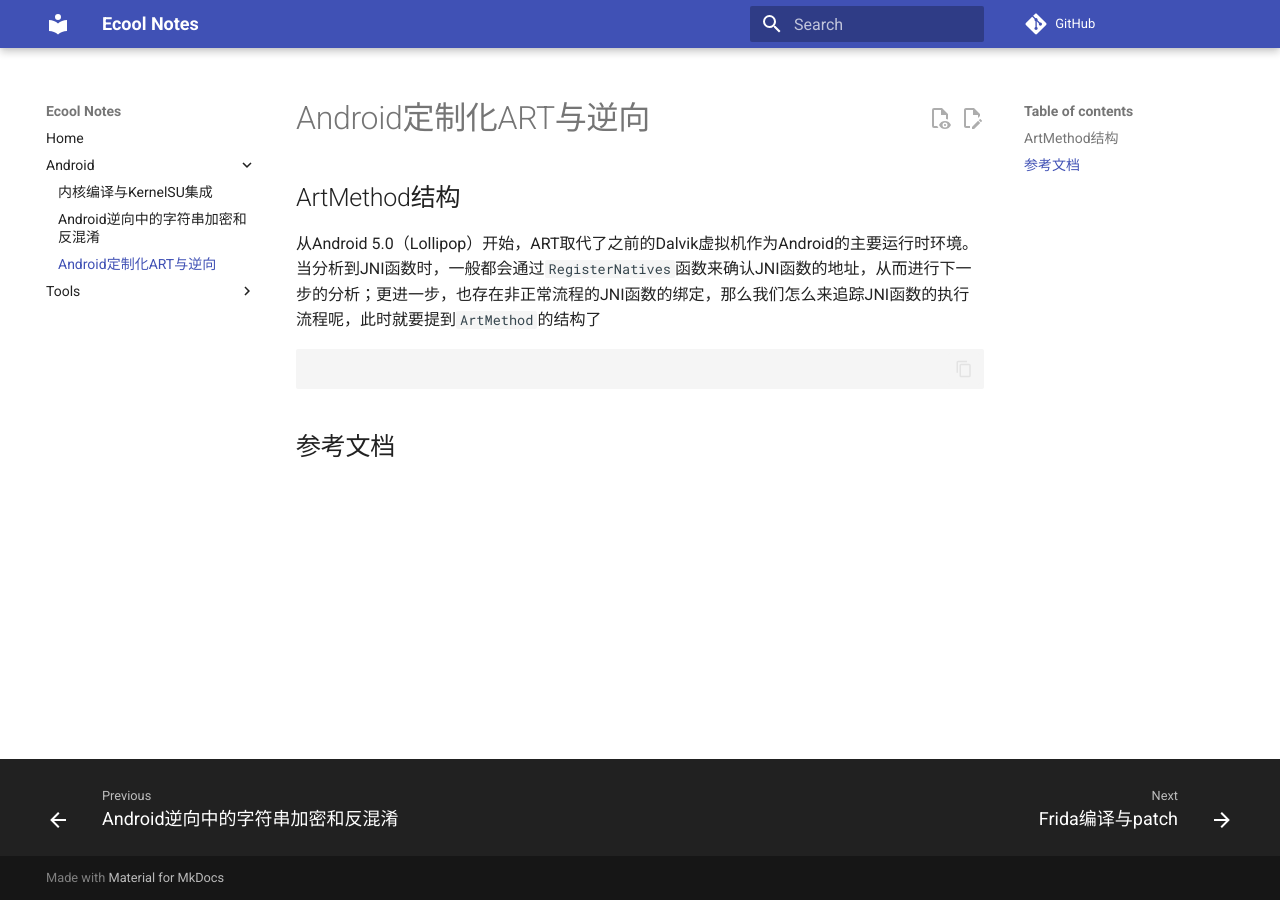
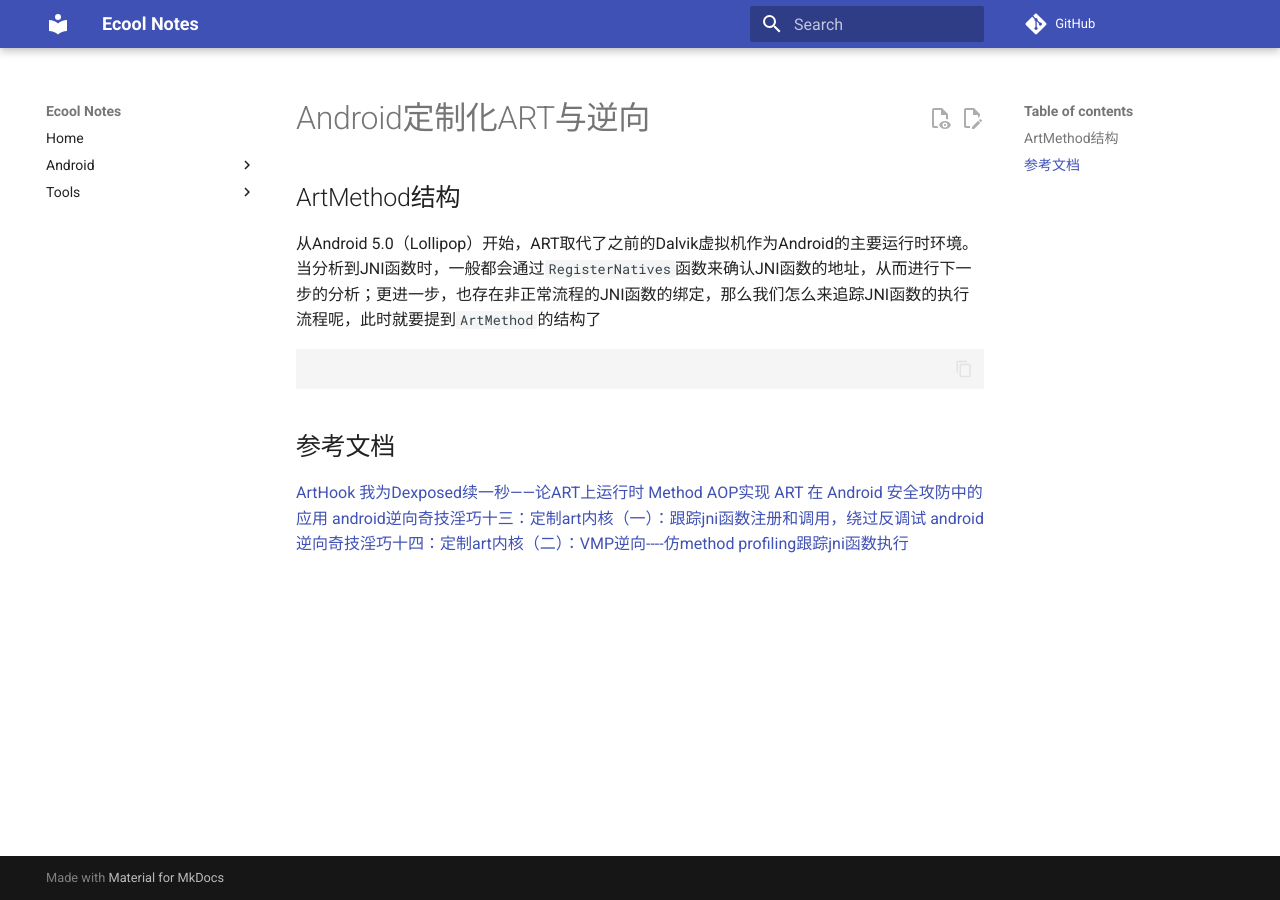
Before and after one commit to jygzyc/PersonalNotes, an MkDocs documentation site: the page built from docs/Android/Android定制化ART与逆向.md, in a window 1280 px wide. Built offline with MkDocs 1.6.1 and Material for MkDocs 9.7.7, drawn with Linux system fonts in a browser that asks for light colours; comment, search, counter and statistics services are not loaded.

Commit message:
temp remove art internal

```diff
--- a/docs/Android/Android定制化ART与逆向.md
+++ b/docs/Android/Android定制化ART与逆向.md
@@ -1,4 +1,6 @@
 # Android定制化ART与逆向
+
+>
 
 ## ArtMethod结构
 
@@ -10,4 +12,8 @@
 
 ## 参考文档
 
-[](https://www.cnblogs.com/theseventhson/p/14952092.html)
+[ArtHook](https://github.com/mar-v-in/ArtHook)
+[我为Dexposed续一秒——论ART上运行时 Method AOP实现 ](https://weishu.me/2017/11/23/dexposed-on-art/)
+[ART 在 Android 安全攻防中的应用](https://evilpan.com/2021/12/26/art-internal/)
+[android逆向奇技淫巧十三：定制art内核（一）：跟踪jni函数注册和调用，绕过反调试](https://www.cnblogs.com/theseventhson/p/14952092.html)
+[android逆向奇技淫巧十四：定制art内核（二）：VMP逆向----仿method profiling跟踪jni函数执行](https://www.cnblogs.com/theseventhson/p/14961107.html)
--- a/mkdocs.yml
+++ b/mkdocs.yml
@@ -7,7 +7,7 @@ nav:
   - Android:
     - Android/内核编译与KernelSU集成.md
     - Android/Android逆向中的字符串加密和反混淆.md
-    - Android/Android定制化ART与逆向.md
+    # - Android/Android定制化ART与逆向.md
   - Tools:
     - Frida:
       - Tools/Frida/Frida编译与patch.md
```
